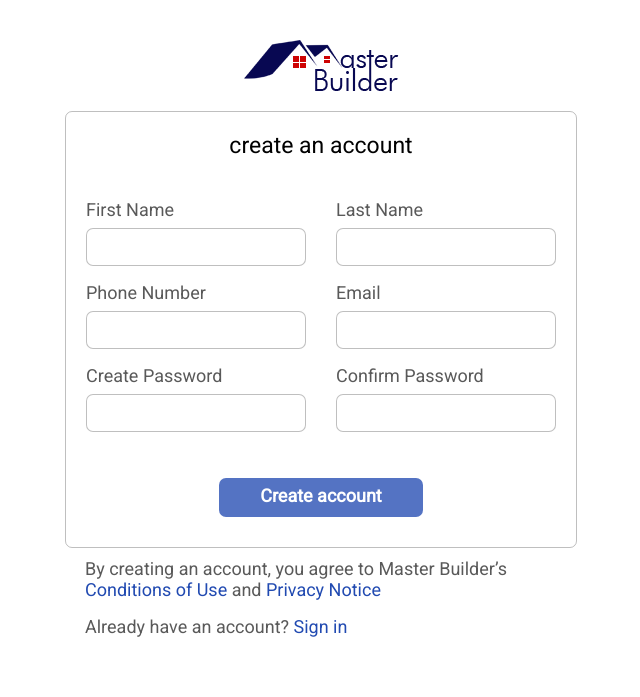
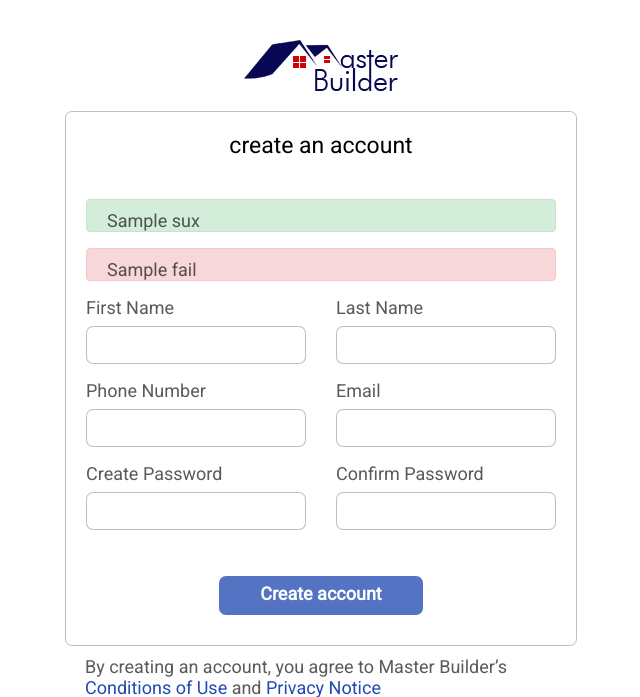
Before and after one commit to oladejimujeeb/MasterBuilder, a Flask app: template templates/signup.html in a window 1280 px wide. Shown: the top 697 px of the page, without its empty margins (319-959 px from the left). Run offline with Flask 2, Linux system fonts and the light colour scheme; the template is opened without the code that fills it: most values are stand-ins (such as "Sample title", 1, 10 or a date in 2020); parts of the project's set-up code (start-up, migrations or seed data) failed here and were passed over; some libraries are stand-ins or nearby versions.

Commit message:
response update

```diff
--- a/templates/signup.html
+++ b/templates/signup.html
@@ -5,7 +5,13 @@
 {% block body%}
 <div class="signup-div">
     <h5 class="text-center">create an account</h5>
-    <form>
+    {% if sux %}
+    <p class="alert alert-success">{{sux}}</p>
+    {% endif %}
+    {% if fail %}
+    <p class="alert alert-danger">{{fail}}</p>
+    {% endif %}
+    <form action="/signup" method="POST" enctype="multipart/form-data">
         <div class="row">
             <div class="col-lg-6 col-md-6 col-sm-6">
                 <div class="form-group">
```
